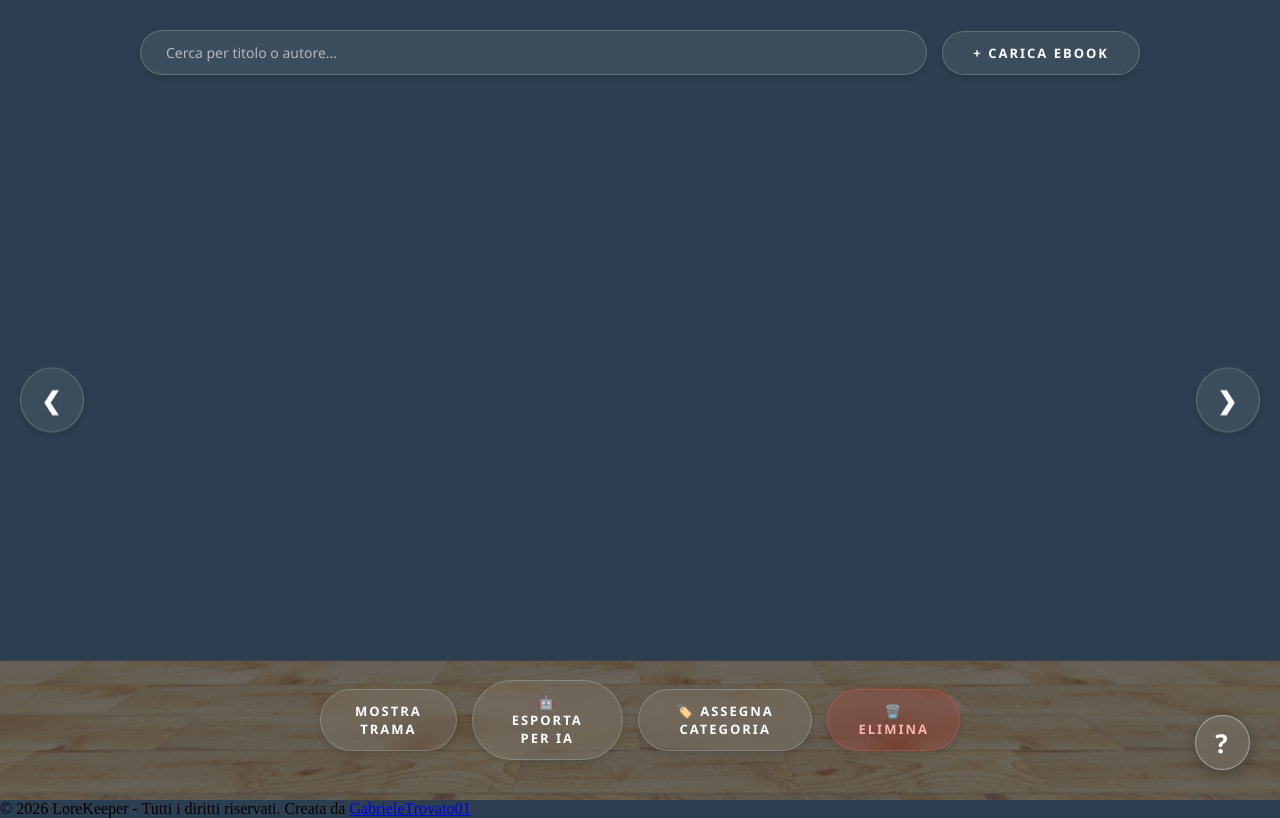
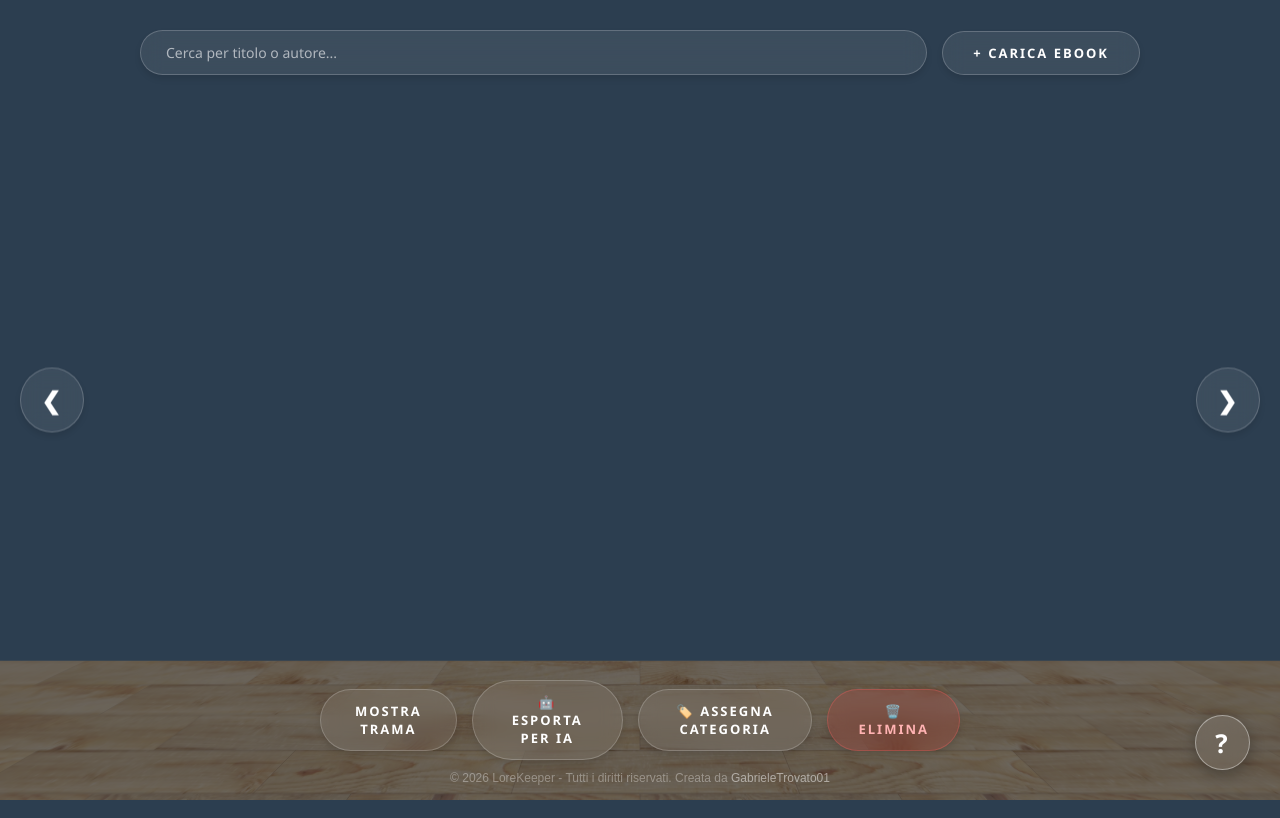
Before and after one commit to GabrieleTrovato01/LoreKeeper, a website built with Vite: page index.html in a window 1280 px wide. Built offline with nearby package versions, Linux system fonts and the light colour scheme; animation ran at ten frames a second; files whose address does not match are found by name.

Commit message:
bug fixed, logo added

```diff
--- a/index.html
+++ b/index.html
@@ -4,6 +4,7 @@
     <meta charset="UTF-8" />
     <meta name="viewport" content="width=device-width, initial-scale=1.0" />
     <title>LoreKeeper</title>
+    <link rel="icon" type="image/png" href="/logo.png" />
   </head>
   <body>
     <script src="reader.js"></script>
--- a/src/main.js
+++ b/src/main.js
@@ -250,8 +250,6 @@ uiContainer.appendChild(deleteBookBtn);
 const creditsFooter = document.createElement('div');
 creditsFooter.id = 'credits-footer';
 creditsFooter.innerHTML = '&copy; 2026 LoreKeeper - Tutti i diritti riservati. Creata da <a href="https://github.com/GabrieleTrovato01" target="_blank">GabrieleTrovato01</a>';
-// Aggiungiamo una transizione fluida per quando scompare/riappare
-creditsFooter.style.transition = 'opacity 0.3s ease';
 document.body.appendChild(creditsFooter);
 
 exportAIBtn.onclick = () => {
@@ -266,14 +264,12 @@ exportAIBtn.onclick = () => {
     // Chiama la rotta di esportazione (forza il download del file .txt)
     window.location.href = `/api/books/${activeBook.userData.id}/export-ai`;
 
-    // Ripristina il bottone dopo 3 secondi
     setTimeout(() => {
         exportAIBtn.innerHTML = originalText;
         exportAIBtn.disabled = false;
     }, 3000);
 };
 
-// --- LOGICA DEL BOTTONE ASSEGNA CATEGORIA (Singolo Libro) ---
 // --- LOGICA DEL BOTTONE ASSEGNA CATEGORIA (Modale Custom con Chips) ---
 assignCatBtn.onclick = () => {
     if (booksArray.length === 0) return;
@@ -476,7 +472,6 @@ manageCatBtn.onclick = () => {
     if (booksArray.length === 0) return;
     const activeCategory = booksArray[currentIndex].userData.category;
 
-    // Passiamo la palla al nostro nuovo file UI!
     openCategoryManager(activeCategory, booksArray);
 };
 
--- a/src/style.css
+++ b/src/style.css
@@ -6,3 +6,27 @@ body {
 canvas {
   display: block;
 }
+
+#credits-footer {
+    position: fixed;
+    bottom: 15px;
+    left: 50%;
+    transform: translateX(-50%);
+    z-index: 100; /* Sopra al canvas */
+    color: rgba(255, 255, 255, 0.35); /* Grigio/bianco soffuso */
+    font-size: 12px;
+    font-family: sans-serif;
+    text-align: center;
+    pointer-events: none; /* Non blocca i click del mouse sulla scena 3D */
+    transition: opacity 0.5s ease; /* Scomparsa fluida */
+}
+
+#credits-footer a {
+    color: rgba(255, 255, 255, 0.5);
+    text-decoration: none;
+    pointer-events: auto; /* Il link invece deve essere cliccabile */
+}
+
+#credits-footer a:hover {
+    color: #fff;
+}
```
Also changed, not shown: 1 other file.
